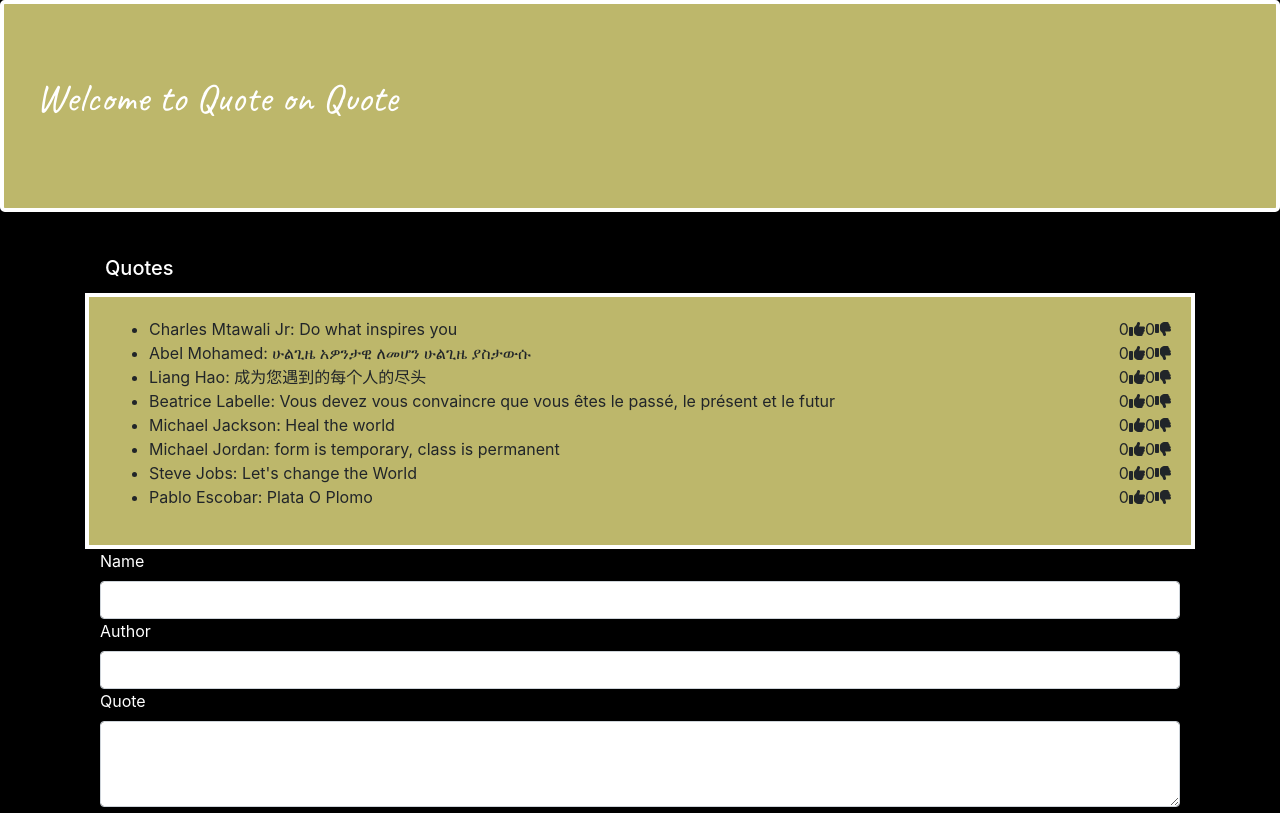
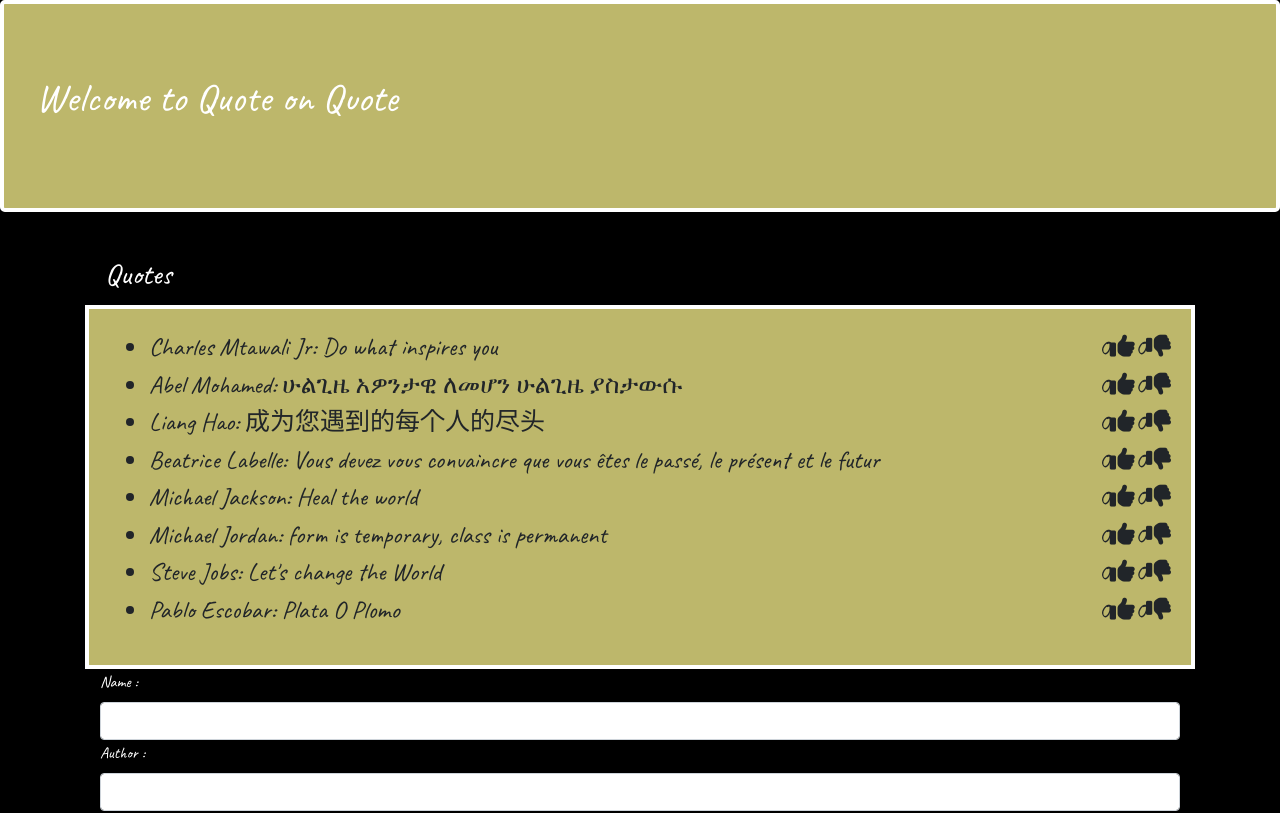
Before and after one commit to ALKEMIA-CHARLES/Quote-app, an Angular app: page / in a window 1280 px wide. Shown: the top 813 px of the page. Built offline with nearby package versions, Linux system fonts and the light colour scheme.

Commit message:
business logic

```diff
--- a/src/app/maincard/maincard.component.css
+++ b/src/app/maincard/maincard.component.css
@@ -1,21 +1,32 @@
 .card-body{
     background-color: darkkhaki;
     border: solid 4px white;
+    font-family: 'Caveat',
+    cursive;
+    font-size: 25px;
 }
 
 .card-header{
     color: white;
+     font-family: 'Caveat',
+     cursive;
+     font-size: 30px;
 }
 
 #name{
     color: white;
-
+     font-family: 'Caveat',
+     cursive;
 }
 
 #author{
     color: white;
+     font-family: 'Caveat',
+     cursive;
 }
 
 #quote{
     color: white;
+     font-family: 'Caveat',
+     cursive;
 }
--- a/src/app/maincard/maincard.component.html
+++ b/src/app/maincard/maincard.component.html
@@ -17,11 +17,11 @@
   <div class="container-fluid">
     <form>
       <div class="form-group">
-        <label for id="name">Name</label>
+        <label for id="name">Name :</label>
         <input [(ngModel)]="name" type="text" name="exampleFormControlText" class="form-control">
-        <label for id="author">Author</label>
+        <label for id="author">Author :</label>
         <input [(ngModel)]="Author" type="text" name="exampleFormControlText" class="form-control">
-        <label for id="quote">Quote</label>
+        <label for id="quote">Quote :</label>
         <textarea [(ngModel)]="quote1" class="form-control" name="exampleFormControlTextarea1" rows="3"></textarea>
         <br>
         <button class="btn btn-primary" type="submit" (click)="postQuote()">Submit</button>
```
